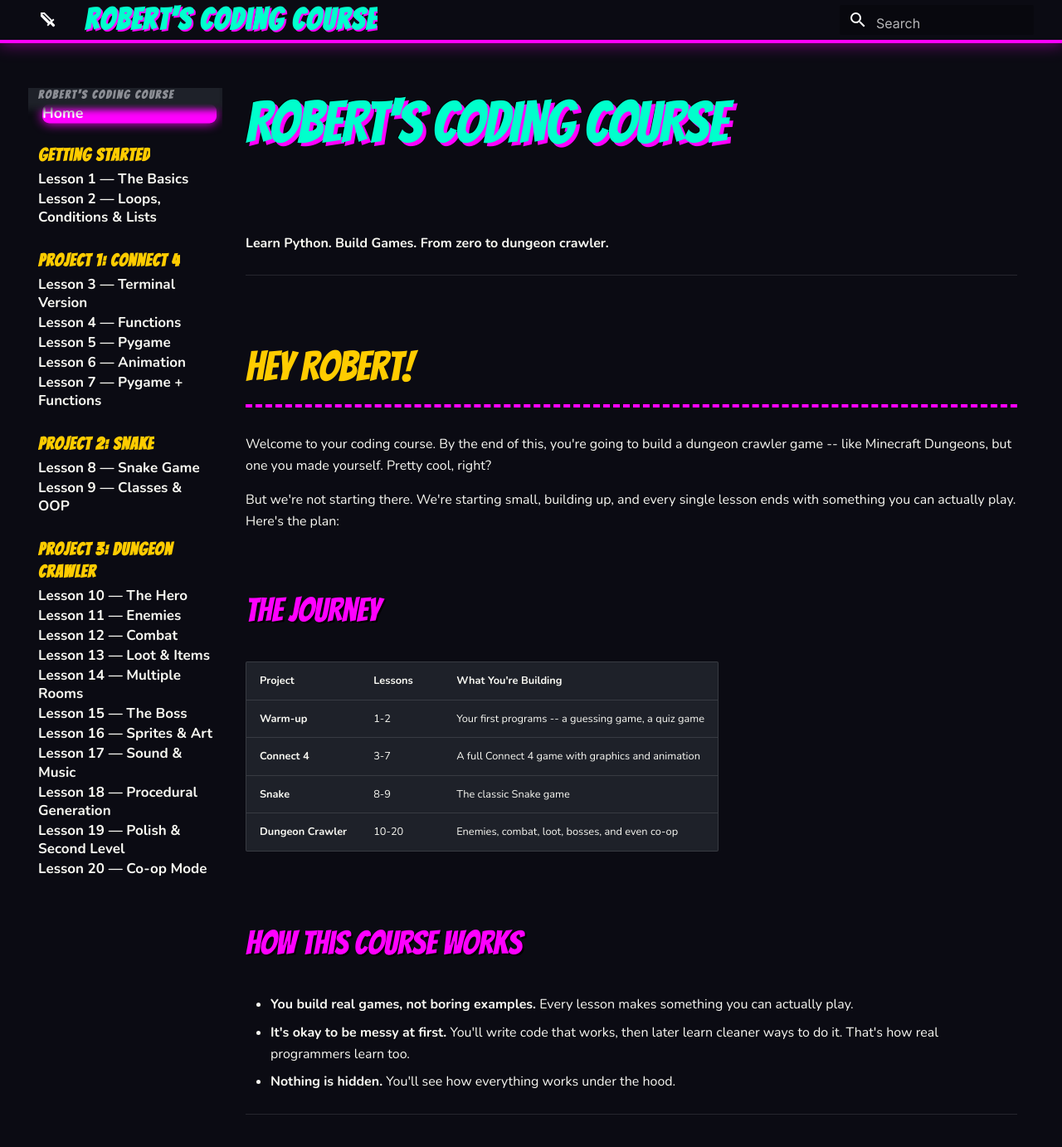
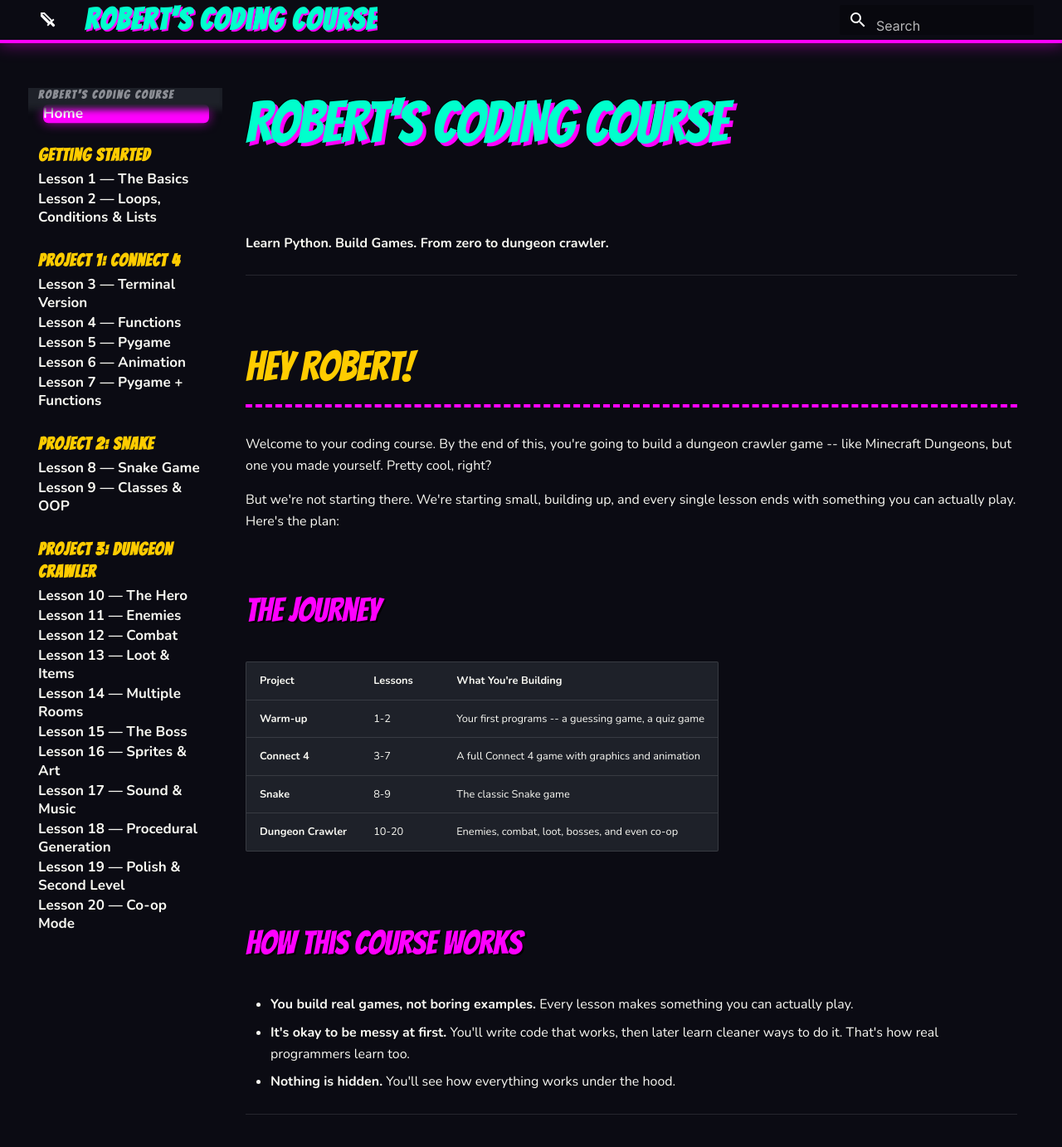
Before and after one commit to agentjuice/roberts-coding-course, an MkDocs documentation site: the page built from docs/index.md, in a window 1280 px wide and 1400 px high. Shown: the top 1382 px of the window at 83% size. Built offline with MkDocs 1.6.1 and Material for MkDocs 9.7.7, drawn with Linux system fonts in a browser that asks for light colours.

Commit message:
Fix weird nav highlight width, make text even bigger

```diff
--- a/docs/stylesheets/extra.css
+++ b/docs/stylesheets/extra.css
@@ -9,8 +9,8 @@
 body, .md-content {
   font-family: 'Nunito', sans-serif !important;
   background-color: #0b0b13 !important;
-  font-size: 1.2rem !important;
-  line-height: 1.7 !important;
+  font-size: 1.3rem !important;
+  line-height: 1.8 !important;
   color: #f8f8f2 !important;
 }
 
@@ -108,9 +108,11 @@
 .md-nav__link {
   font-size: 0.85rem !important;
   font-weight: 700 !important;
-  border-radius: 8px;
+  border-radius: 6px;
   margin: 2px 0;
   transition: all 0.2s;
+  width: 90% !important;
+  display: block;
 }
 .md-nav__item--section > .md-nav__link {
   font-size: 1.05rem !important;
@@ -120,6 +122,7 @@
   letter-spacing: 1px;
   margin-top: 1.2em;
   padding-left: 0 !important;
+  width: 100% !important;
 }
 .md-nav__item--section > .md-nav__link:hover {
   background: transparent !important;
@@ -130,9 +133,9 @@
 .md-nav__link--active {
   background: #ff00ff !important;
   color: #fff !important;
-  box-shadow: 0 0 12px #ff00ff;
-  transform: scale(1.05);
-  margin-left: 10px;
+  box-shadow: 0 0 12px rgba(255, 0, 255, 0.6);
+  transform: scale(1.02);
+  margin-left: 8px;
 }
 .md-nav__item:not(.md-nav__item--section):hover > .md-nav__link:not(.md-nav__link--active) {
   background: rgba(0, 255, 204, 0.2);
```
